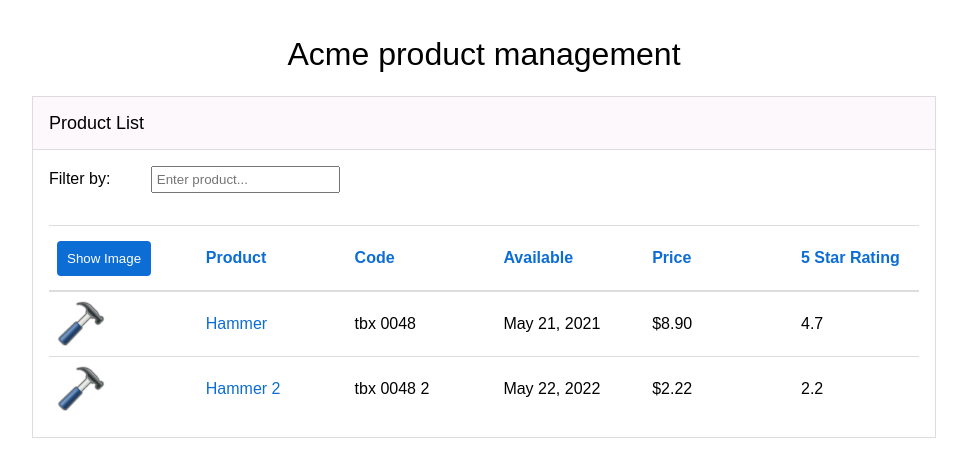
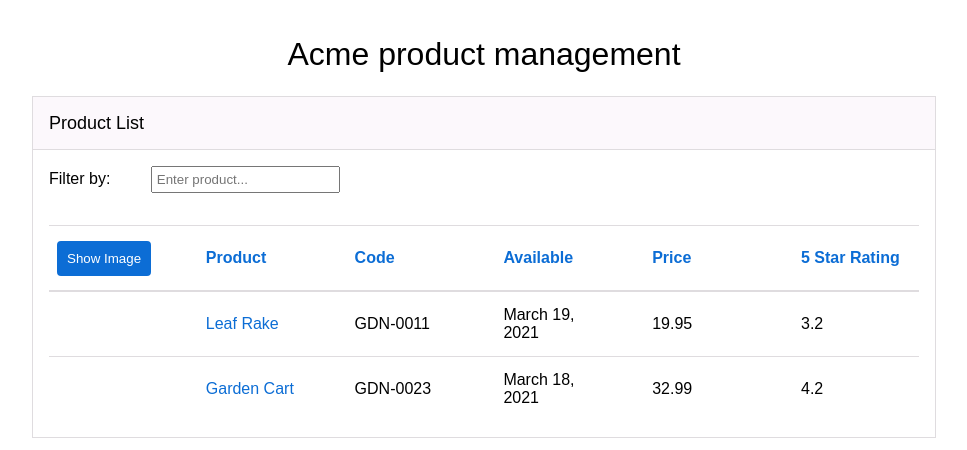
Before and after one commit to silviya-stoyanova/Acme-Product-Management, an Angular app: page / in a window 1280 px wide. Shown: the top 450 px of the page, without its empty margins (156-1123 px from the left). Built offline with nearby package versions, Linux system fonts and the light colour scheme.

Commit message:
Attach event handler on button click to toggle the image

```diff
--- a/src/app/products/product-list.component.html
+++ b/src/app/products/product-list.component.html
@@ -1,8 +1,8 @@
 <section class="products">
   <header class="products__header">
-    <p class="products__header-title">Product List</p>
+    <p class="products__header-title">{{ pageTitle }}</p>
   </header>
-  <article class="products__filter">
+  <article class="products__filter" *ngIf="productList.length">
     <label for="products__filter-input" class="products__filter-label">
       Filter by:
     </label>
@@ -15,9 +15,11 @@
       Filtered by {{ filter }}
     </p>
   </article>
-  <section class="products__table">
+  <section class="products__table" *ngIf="productList.length">
     <article class="products__table-heading">
-      <button class="products__table-heading-button">Show Image</button>
+      <button class="products__table-heading-button" (click)="toggleImage()">
+        {{ toggleImageBtnText }}
+      </button>
       <p class="products__table-heading-text">Product</p>
       <p class="products__table-heading-text">Code</p>
       <p class="products__table-heading-text">Available</p>
@@ -25,22 +27,24 @@
       <p class="products__table-heading-text">5 Star Rating</p>
     </article>
     <ul class="products__table-list">
-      <li
-        class="products__table-list-item"
-        *ngFor="let product of productList"
-      >
+      <li class="products__table-list-item" *ngFor="let product of productList">
         <img
           class="products__table-list-item-image"
-          src="{{ product.imageUrl }}"
+          [src]="product.imageUrl"
+          [title]="product.name"
+          *ngIf="showImage"
         />
-        <p class="products__table-list-item-text products__table-list-item-text--blue">
+        <p *ngIf="!showImage"></p>
+        <p
+          class="products__table-list-item-text products__table-list-item-text--blue"
+        >
           {{ product.name }}
         </p>
         <p class="products__table-list-item-text">
           {{ product.code }}
         </p>
         <p class="products__table-list-item-text">
-          {{ product.available }}
+          {{ product.releaseDate }}
         </p>
         <p class="products__table-list-item-text">
           {{ product.price }}
--- a/src/app/products/product-list.component.ts
+++ b/src/app/products/product-list.component.ts
@@ -6,23 +6,34 @@ import { Component } from '@angular/core';
   styleUrls: ['product-list.component.scss'],
 })
 export class ProductListComponent {
+  pageTitle: string = 'Product List';
   filter: string = '';
+  showImage: boolean = false;
+  toggleImageBtnText: string = 'Show Image';
   productList: Array<any> = [
     {
-      imageUrl: 'assets/images/hammer.png',
-      name: 'Hammer',
-      code: 'tbx 0048',
-      available: 'May 21, 2021',
-      price: '$8.90',
-      rating: '4.7',
+      id: 1,
+      name: 'Leaf Rake',
+      code: 'GDN-0011',
+      releaseDate: 'March 19, 2021',
+      description: 'Leaf rake with 48-inch wooden handle.',
+      price: 19.95,
+      rating: 3.2,
+      imageUrl: 'assets/images/leaf_rake.png',
     },
     {
-      imageUrl: 'assets/images/hammer.png',
-      name: 'Hammer 2',
-      code: 'tbx 0048 2',
-      available: 'May 22, 2022',
-      price: '$2.22',
-      rating: '2.2',
+      id: 2,
+      name: 'Garden Cart',
+      code: 'GDN-0023',
+      releaseDate: 'March 18, 2021',
+      description: '15 gallon capacity rolling garden cart',
+      price: 32.99,
+      rating: 4.2,
+      imageUrl: 'assets/images/garden_cart.png',
     },
   ];
+  toggleImage(): void {
+    this.showImage = !this.showImage;
+    this.toggleImageBtnText = this.showImage ? 'Hide Image' : 'Show Image';
+  }
 }
```
